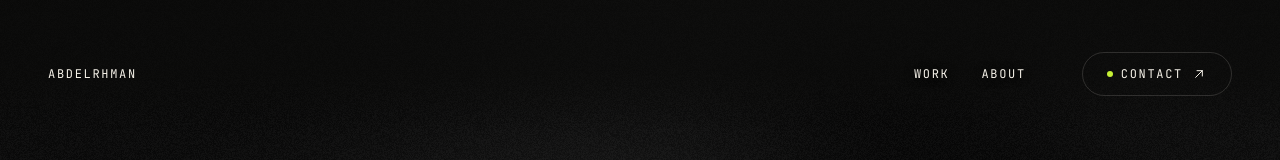
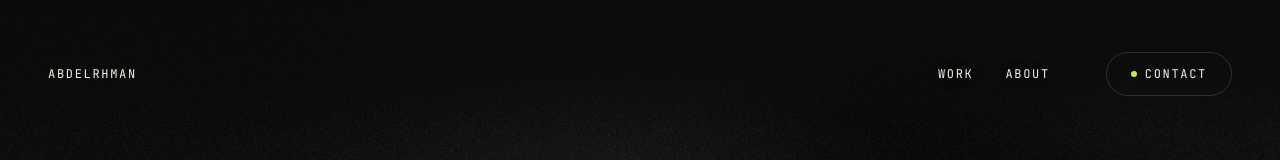
Before and after one commit to vemonser/portfolio, a Next.js app: page / in a window 1280 px wide. Shown: the top 160 px of the page. Built offline with nearby package versions, Linux system fonts and the light colour scheme; no server answers.

Commit message:
refactor(navigation): remove the header CTA arrow

```diff
--- a/src/app/globals.css
+++ b/src/app/globals.css
@@ -447,15 +447,6 @@ html.lenis body {
 .header-cta:hover .header-cta__dot,
 .header-cta:focus-visible .header-cta__dot {
   background: var(--color-ink);
-}
-
-.header-cta__arrow {
-  transition: transform var(--dur-base) var(--ease-editorial);
-}
-
-.header-cta:hover .header-cta__arrow,
-.header-cta:focus-visible .header-cta__arrow {
-  transform: translate(2px, -2px);
 }
 
 .contact-cta__value {
@@ -919,11 +910,6 @@ html.lenis body {
 .header-cta:active,
 .link-line:active {
   transform: scale(0.97);
-}
-
-/* Arrow choreography — spring on press. */
-.header-cta:active .header-cta__arrow {
-  transform: translate(3px, -3px) scale(0.9);
 }
 
 /* Header links carry generous padding, so their line sits inside the box. */
--- a/src/features/navigation/SiteHeader.tsx
+++ b/src/features/navigation/SiteHeader.tsx
@@ -7,7 +7,6 @@ import { useGSAP } from "@gsap/react";
 import { useCallback, useRef, useState } from "react";
 
 import type { Social } from "@/content/socials";
-import { ArrowUpRight } from "@/features/ui/Arrow";
 
 import BurgerIcon from "./BurgerIcon";
 import MenuOverlay from "./MenuOverlay";
@@ -148,7 +147,6 @@ export default function SiteHeader({
           >
             <span className="header-cta__dot" aria-hidden="true" />
             {ctaLabel}
-            <ArrowUpRight className="header-cta__arrow" />
           </Link>
         </div>
       </header>
```
Also changed, not shown: 1 other file (tests, documents, lock files or other folders).
